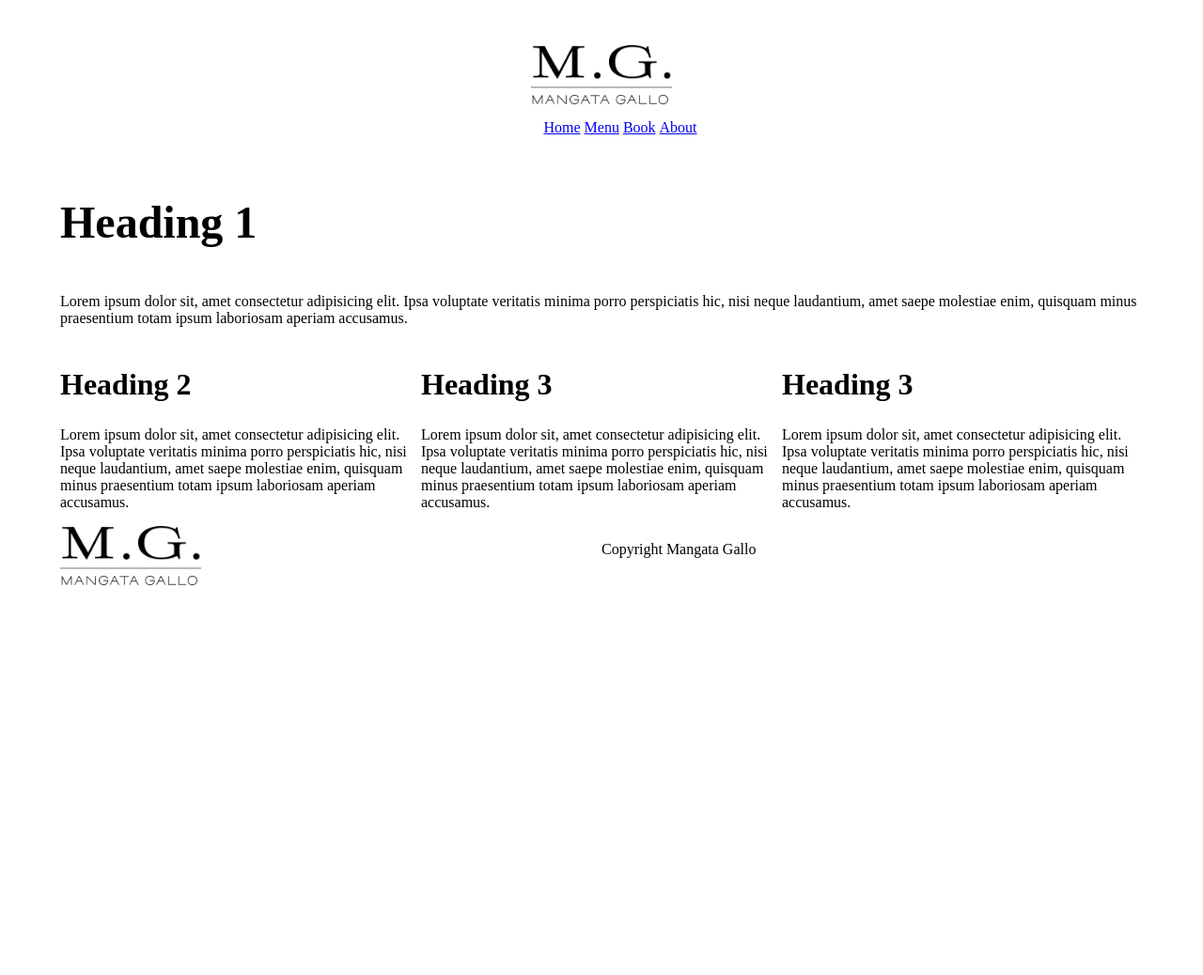
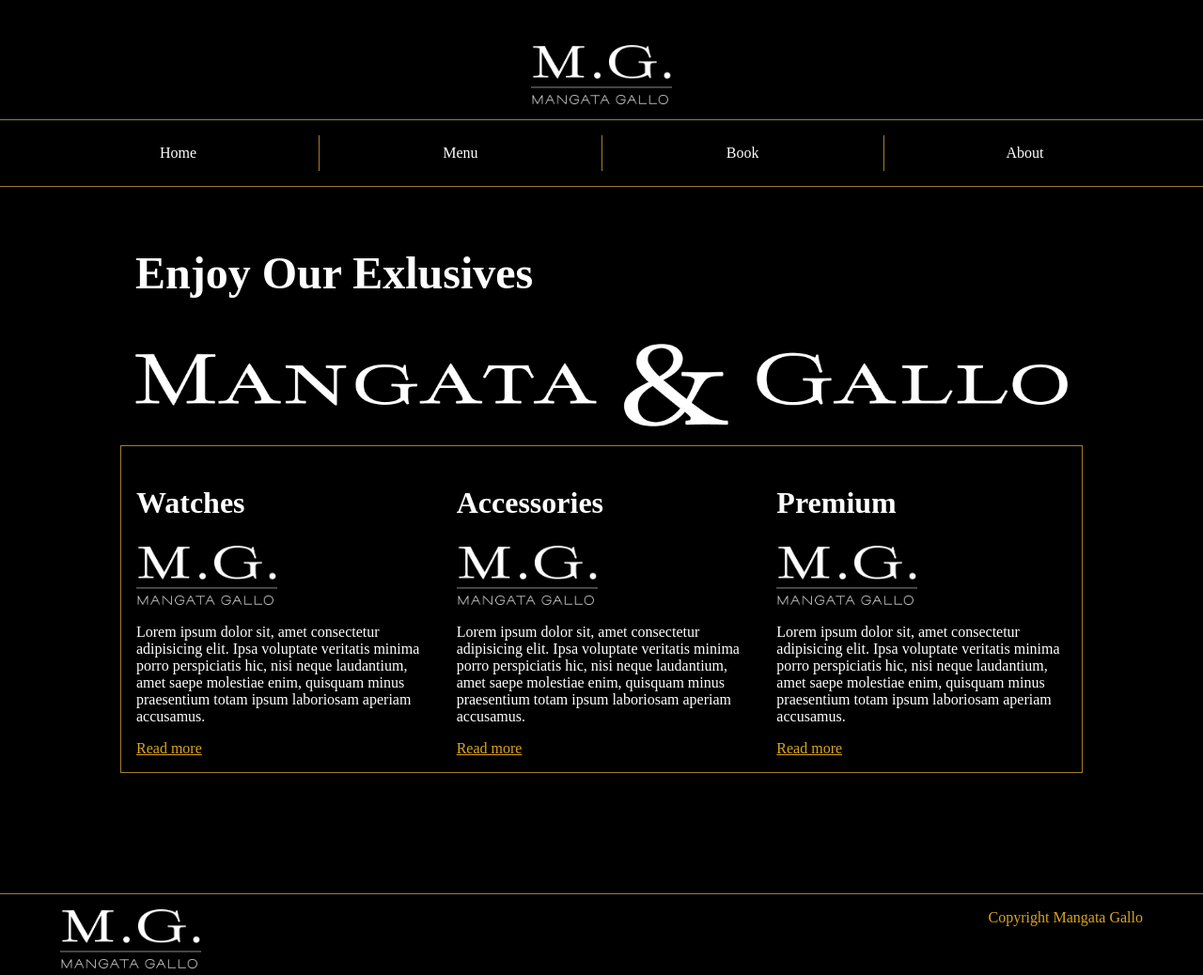
Before and after one commit to kmostafa599/mangata-gallo, a plain HTML site: page index.html in a window 1280 px wide. Shown: the whole page at 94% size. Before the commit the page ends 800 px from the top, so only its background shows below. Drawn offline with Linux system fonts and the light colour scheme.

Commit message:
First iteration (NOT final look)

```diff
--- a/css/styles.css
+++ b/css/styles.css
@@ -1,15 +1,17 @@
 body {
+  background-color: black;
+  padding: 0;
+  margin: 0;
+  color: white;
   margin-top: 3rem;
   margin-bottom: 3rem;
-    margin-left: 5%;
-    margin-right: 5%;
 }
 
 h1 {
   font-size: 3rem;
 }
 
-header>img {
+header > img {
   display: block;
   margin-left: auto;
   margin-right: auto;
@@ -19,27 +21,124 @@ h2 {
   font-size: 2rem;
 }
 
+nav {
+  border-top: 1px solid #a37e2c;
+  border-bottom: 1px solid #a37e2c;
+  margin-top: 1rem;
+  padding-left: 40px;
+  padding-right: 40px;
+}
+nav a {
+  color: white;
+  text-decoration: none;
+}
+
+nav li:hover {
+  background-color: #daa520;
+  /* border-radius: 5px; */
+  cursor: pointer;
+}
+
 nav ul {
   list-style: none;
   text-align: center;
+  display: flex;
+  padding: 0px;
+  /* margin:0px; */
+  /* height: 4rem; */
+  /* justify-content: space-around; */
+  align-items: center;
 }
 
 nav li {
   display: inline-block;
+  /* flex: 1; */
+  width: 100%;
+  padding: 10px;
+  border-right: 1px solid #a37e2c;
+  /* margin:1rem; */
 }
 
+nav li:last-child {
+  border-right: none;
+  /* margin-right: 1rem; */
+  /* padding-right: 40px; */
+}
+main {
+  margin-left: 10%;
+  margin-right: 10%;
+  animation: 2s ease-in-out hoverEffect;
+}
 section {
   display: flex;
+  border: 1px solid #a37e2c;
+  /* padding: 1rem; */
+}
+section:first-of-type {
+  border: none;
+  /* margin-top: 2rem; */
+  /* background-color: none; */
+}
+section:first-of-type:hover {
+  border: none;
+  /* margin-top: 2rem; */
+  /* background-color: none; */
+  background-color: black;
 }
 
 article {
   flex: 1;
+  /* margin: 2rem; */
+  padding: 1rem;
+}
+article:hover {
+  background-color: #a37e2c;
+  scale: 1.1;
+  transition-duration: 1s;
+}
+article:first-of-type:hover {
+  scale: 1;
+  background-color: black;
+
+}
+section:hover {
+  border: none;
+  transition-duration: 1s;
+}
+/* section:hover {
+} */
+
+article a {
+  color: #daa520;
 }
 
 footer {
   display: flex;
+  /* margin-left: 5%;
+  margin-right: 5%; */
+  margin-top: 10%;
+  border-top: 1px solid #a37e2c;
+  padding-top: 1rem;
+  padding-left: 5%;
+  padding-right: 5%;
 }
 
 footer div {
   flex: 1;
 }
+footer p {
+  color: #daa520;
+  text-align: end;
+  margin-top: 0px;
+}
+
+@keyframes hoverEffect {
+  0% {
+    margin-left: 0px;
+    opacity: 0%;
+  }
+  100% {
+    margin-left: 10%;
+    opacity: 100%;
+  }
+}
--- a/index.html
+++ b/index.html
@@ -25,7 +25,7 @@
 
 <body>
     <header>
-        <img src="assets/Asset-1@3x.png" width="150px" alt="This is a logo" >
+        <img src="assets/Asset-3@3x.png" width="150px" alt="This is a logo" >
     </header>
     <nav>
         <ul>
@@ -38,36 +38,43 @@
     <main>
         <section>
             <article>
-                <h1>Heading 1</h1>
-                <p>
+                <h1>Enjoy Our Exlusives</h1>
+                <!-- <p>
                     Lorem ipsum dolor sit, amet consectetur adipisicing elit. Ipsa voluptate veritatis minima porro perspiciatis hic, nisi neque laudantium, amet saepe molestiae enim, quisquam minus praesentium totam ipsum laboriosam aperiam accusamus.
-                </p>
+                </p> -->
+                <img src="assets/Asset-4@3x.png" width="100%" alt="">
             </article>
         </section>
         <section>
             <article>
-                <h2>Heading 2</h2>
+                <h2>Watches</h2>
+                <img src="assets/Asset-3@3x.png" width="150px" alt="">
                 <p>
                     Lorem ipsum dolor sit, amet consectetur adipisicing elit. Ipsa voluptate veritatis minima porro perspiciatis hic, nisi neque laudantium, amet saepe molestiae enim, quisquam minus praesentium totam ipsum laboriosam aperiam accusamus.
                 </p>
+                <a href="">Read more</a>
             </article>
             <article>
-                <h2>Heading 3</h2>
+                <h2>Accessories</h2>
+                <img src="assets/Asset-3@3x.png" width="150px" alt="">
                 <p>
                     Lorem ipsum dolor sit, amet consectetur adipisicing elit. Ipsa voluptate veritatis minima porro perspiciatis hic, nisi neque laudantium, amet saepe molestiae enim, quisquam minus praesentium totam ipsum laboriosam aperiam accusamus.
                 </p>
+                <a href="">Read more</a>
             </article>
             <article>
-                <h2>Heading 3</h2>
+                <h2>Premium</h2>
+                <img src="assets/Asset-3@3x.png" width="150px" alt="">
                 <p>
                     Lorem ipsum dolor sit, amet consectetur adipisicing elit. Ipsa voluptate veritatis minima porro perspiciatis hic, nisi neque laudantium, amet saepe molestiae enim, quisquam minus praesentium totam ipsum laboriosam aperiam accusamus.
                 </p>
+                <a href="">Read more</a>
             </article>
         </section>
     </main>
     <footer>
         <div>
-            <img src="assets/Asset-1@3x.png"  width="150px" alt="This is a logo" >
+            <img src="assets/Asset-3@3x.png"  width="150px" alt="This is a logo" >
         </div>
         <div>
             <p>Copyright Mangata Gallo</p>
```
Lines whose indentation alone changed are shown as unchanged.
